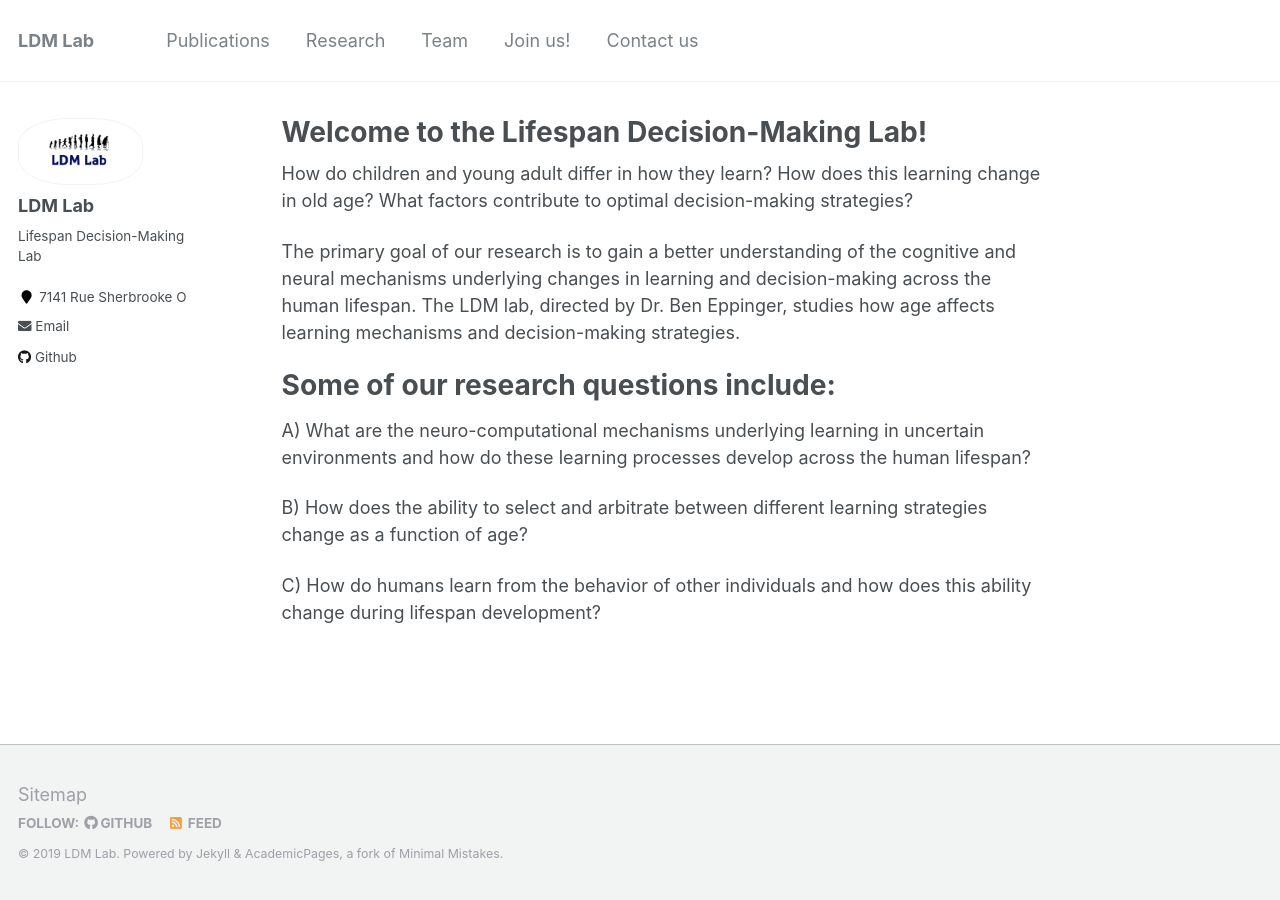
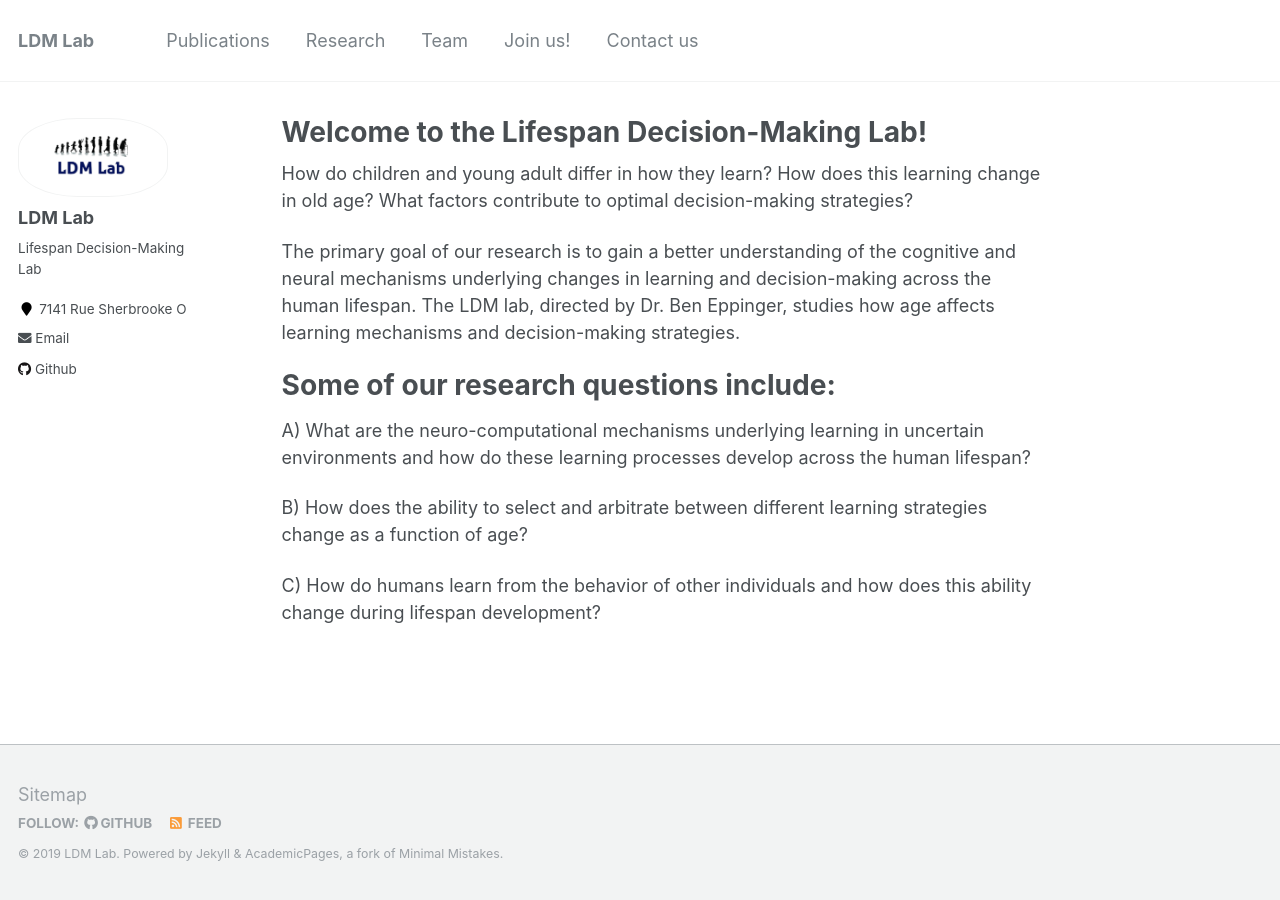
Before and after one commit to seandamiandevine/LDMLab.github.io, a Jekyll site: the page built from _pages/about.md, in a window 1280 px wide. Built offline with Jekyll 4.4.1, drawn with Linux system fonts in a browser that asks for light colours.

Commit message:
Update _sidebar.scss

```diff
--- a/_sass/_sidebar.scss
+++ b/_sass/_sidebar.scss
@@ -82,7 +82,7 @@
   }
 
   img {
-    max-width: 125px;
+    max-width: 150px;
     border-radius: 40%;
 
     @include breakpoint($large) {
```
